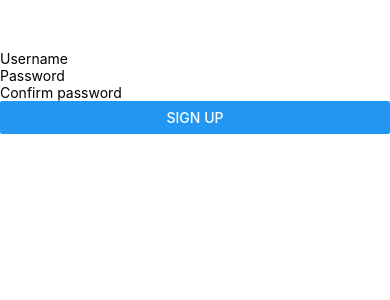
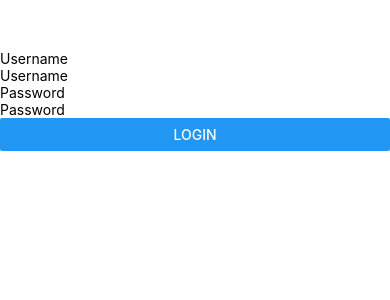
Before and after one commit to Monstring/react-native-project, a React Native app: screen / in a window 390 px wide. Shown: the top 300 px of the page. Built offline with nearby package versions, Linux system fonts and the light colour scheme.

Commit message:
LoginPage saves username and password as state

```diff
--- a/App.js
+++ b/App.js
@@ -4,5 +4,5 @@ import LoginPage from "./components/LoginPage";
 import SignupPage from "./components/SignupPage";
 
 export default function App() {
-  return <SignupPage />;
+  return <LoginPage />;
 }
--- a/components/LoginPage.js
+++ b/components/LoginPage.js
@@ -2,14 +2,27 @@ import React, { Component } from "react";
 import { View, Text, TextInput, Button } from "react-native";
 
 export default class LoginPage extends Component {
+  state = {
+    Username: undefined,
+    Password: undefined
+  }
+
+  StoreUsername = Username => {
+    this.setState({ Username: Username });
+  };
+  StorePassword = Password => {
+    this.setState({ Password: Password });
+  };
+
+
   render() {
     return (
-      <View>
+      <View style={{paddingTop: 50}}>
         <Text>Username</Text>
-        <TextInput placeholder="Username" />
+        <TextInput placeholder="Username" onChangeText={this.StoreUsername}/>
         <Text>Password</Text>
-        <TextInput placeholder="Password" />
-        <Button title="Login" />
+        <TextInput placeholder="Password" onChangeText={this.StorePassword} secureTextEntry={true}/>
+        <Button title="Login" onPress={() => console.log(JSON.stringify(this.state))}/>
       </View>
     );
   }
--- a/components/SignupPage.js
+++ b/components/SignupPage.js
@@ -1,5 +1,5 @@
 import React, { Component } from "react";
-import { View, Text, TextInput, Button } from "react-native";
+import { View, CheckBox, TextInput, Button } from "react-native";
 
 export default class SignupPage extends Component {
   state = {
```
